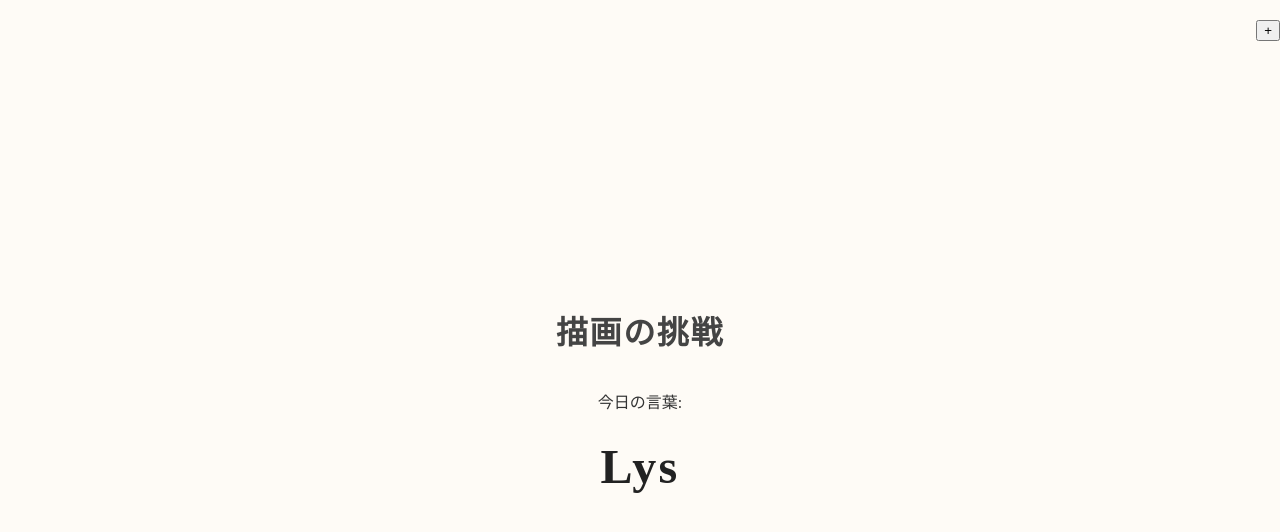
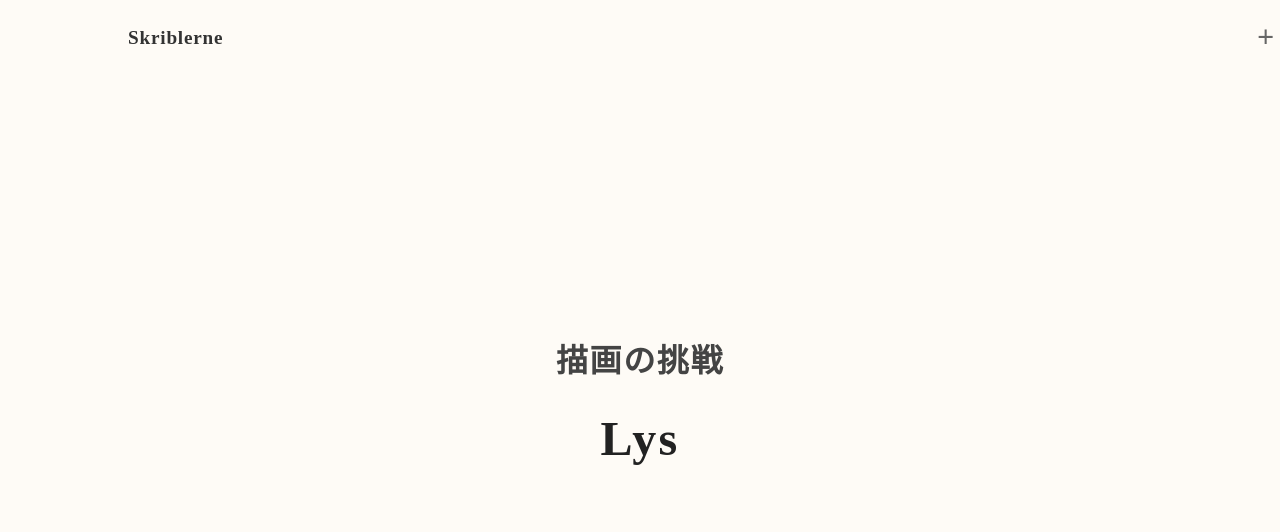
Before and after one commit to henrycmeen/Skriblerne, a plain HTML site: page index.html in a window 1280 px wide. Drawn offline with Linux system fonts and the light colour scheme.

Commit message:
Update index.html

```diff
--- a/index.html
+++ b/index.html
@@ -3,17 +3,19 @@
 <head>
     <meta charset="UTF-8">
     <meta name="viewport" content="width=device-width, initial-scale=1.0">
-    <title>Tegneutfordring</title>
+    <title>Skriblerne</title>
     <link rel="stylesheet" href="styles.css">
 </head>
 <body>
     <header>
-        <button id="add-word-btn">+</button>
+        <nav>
+            <span>Skriblerne</span>
+            <button id="add-word-btn">+</button>
+        </nav>
     </header>
     <main>
         <h1>描画の挑戦</h1> <!-- "Tegneutfordring" på japansk -->
-        <p class="subheading">今日の言葉:</p> <!-- "Dagens ord:" på japansk -->
-        <div id="word-display">光</div> <!-- Eksempelord: Lys -->
+        <div id="word-display">Sol</div>
     </main>
     <script src="script.js"></script>
 </body>
```
